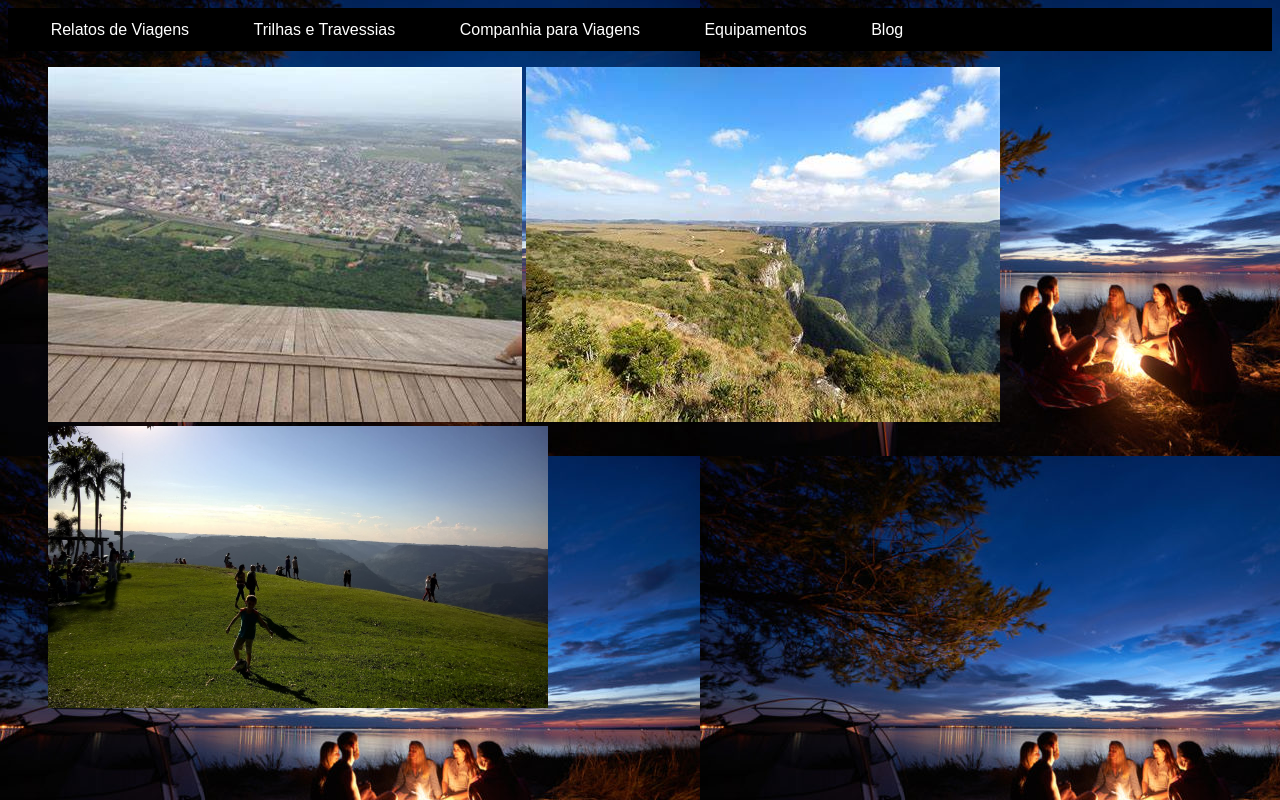
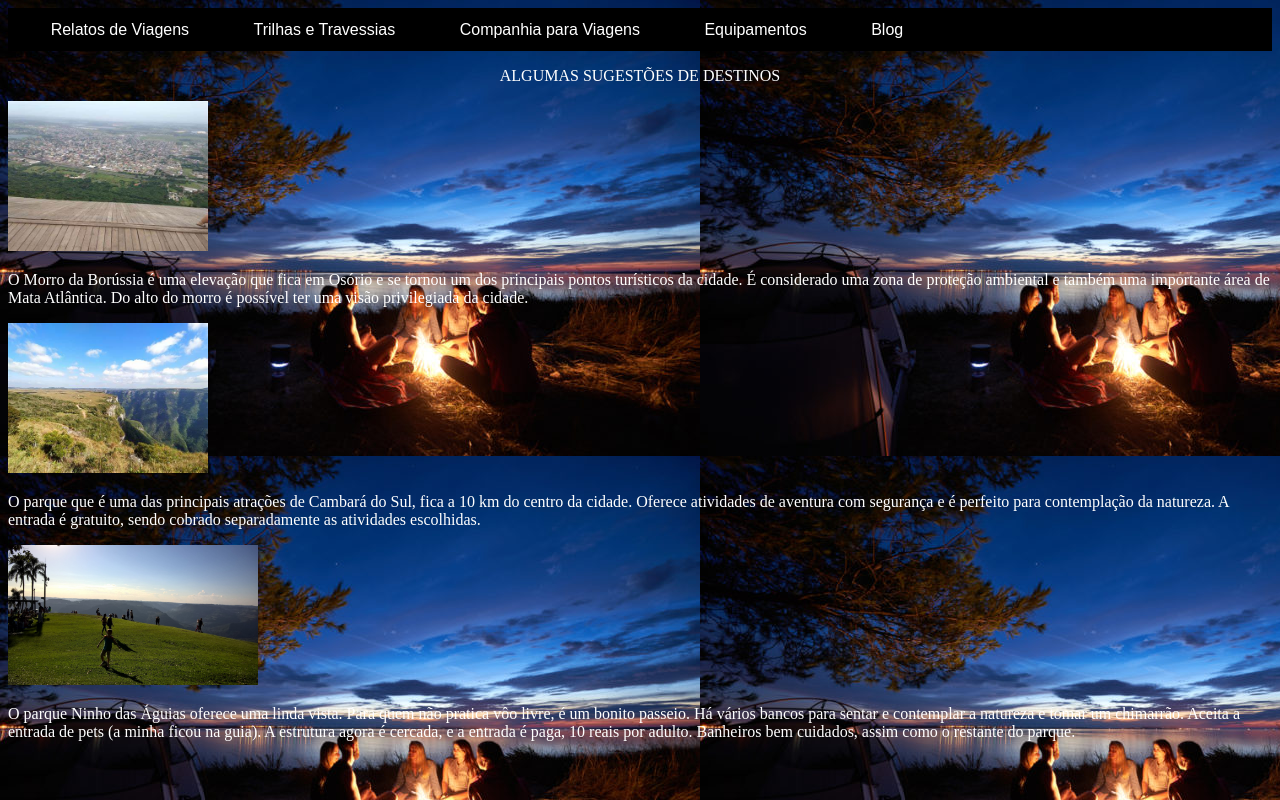
Before and after one commit to Fabiogabriell/mochileiros, a plain HTML site: page index.html in a window 1280 px wide. Drawn offline with Linux system fonts and the light colour scheme.

Commit message:
descrição img

```diff
--- a/index.html
+++ b/index.html
@@ -10,7 +10,7 @@
 
 </head>
 
-<body background="img/acampamento foto.jpg">
+<body background="img/acampamento foto.jpg"></body>
 
 </body>
 
@@ -22,14 +22,18 @@
         <li><a href="#">Blog</a></li>
      </ul>
 
+                 <div class="descrição">
+                    <p> ALGUMAS SUGESTÕES DE DESTINOS</p>
+                    </div>
 
-
-
-      <ul id="img centro">
-        <img src="img/mirante osorio.jpg"=>
-        <img src="img/cambara.jpg"=>
-        <img src="img/ninho das aguias.jpg"width=500px>
-    </ul>
+      <div class=" container">
+        <img src="img/mirante osorio.jpg"width=200px>
+        <p>O Morro da Borússia é uma elevação que fica em Osório e se tornou um dos principais pontos turísticos da cidade. É considerado uma zona de proteção ambiental e também uma importante área de Mata Atlântica. Do alto do morro é possível ter uma visão privilegiada da cidade. </p>
+        <img src="img/cambara.jpg"width=200px>
+        <p>O parque que é uma das principais atrações de Cambará do Sul, fica a 10 km do centro da cidade. Oferece atividades de aventura com segurança e é perfeito para contemplação da natureza. A entrada é gratuito, sendo cobrado separadamente as atividades escolhidas. </p>
+        <img src="img/ninho das aguias.jpg"width=250px>
+        <p> O parque Ninho das Águias oferece uma linda vista. Para quem não pratica vôo livre, é um bonito passeio. Há vários bancos para sentar e contemplar a natureza e tomar um chimarrão. Aceita a entrada de pets (a minha ficou na guia). A estrutura agora é cercada, e a entrada é paga, 10 reais por adulto. Banheiros bem cuidados, assim como o restante do parque.</p>
+    </div>
     </body>
 
 </html>
--- a/style.css
+++ b/style.css
@@ -19,9 +19,20 @@
     display: inline-block;
     text-decoration: none;
     display: inline;
+}
+.descrição{
+    color: white;
+    text-align: center;
 
 
 }
 #menu-h li a:hover{
     color: red;
 }
+.container {
+    display: contents;
+    text-decoration: none;
+    color: white;
+    margin: 100px;
+ font-style: normal;
+}
```
